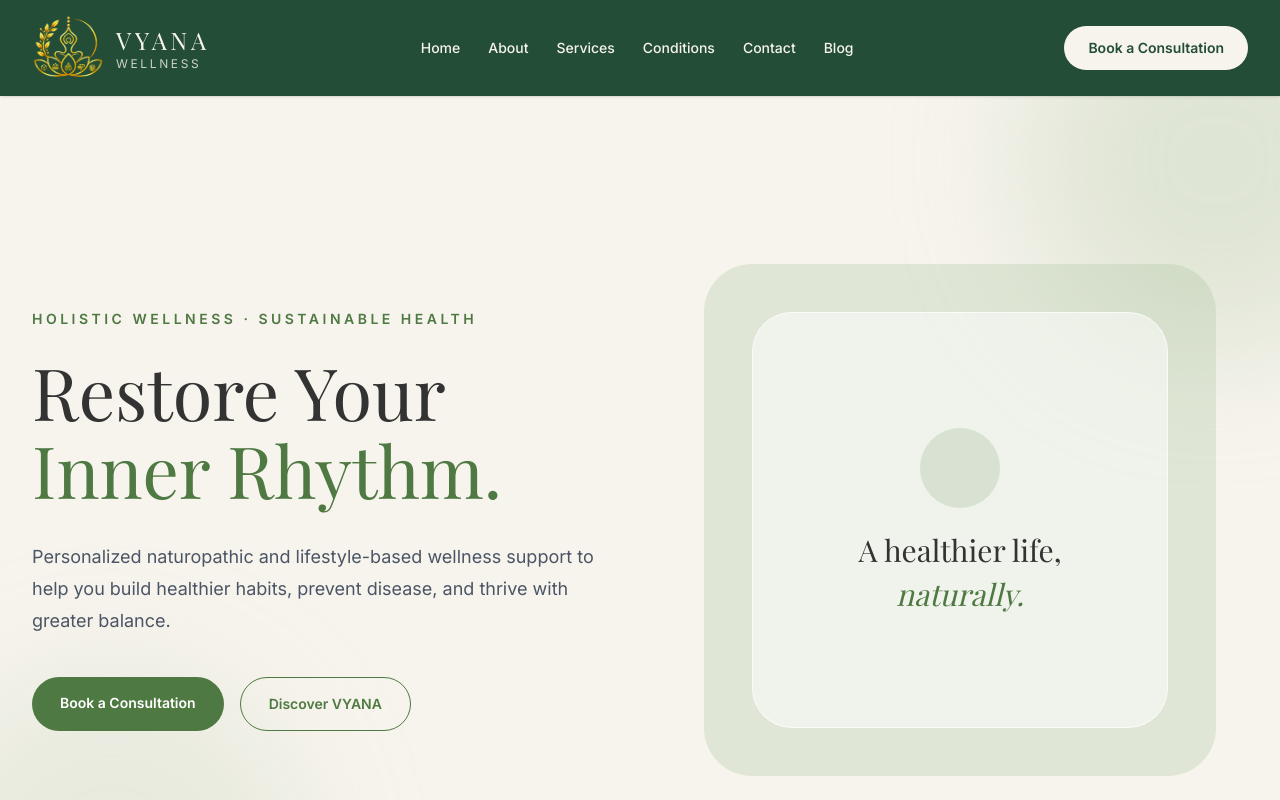
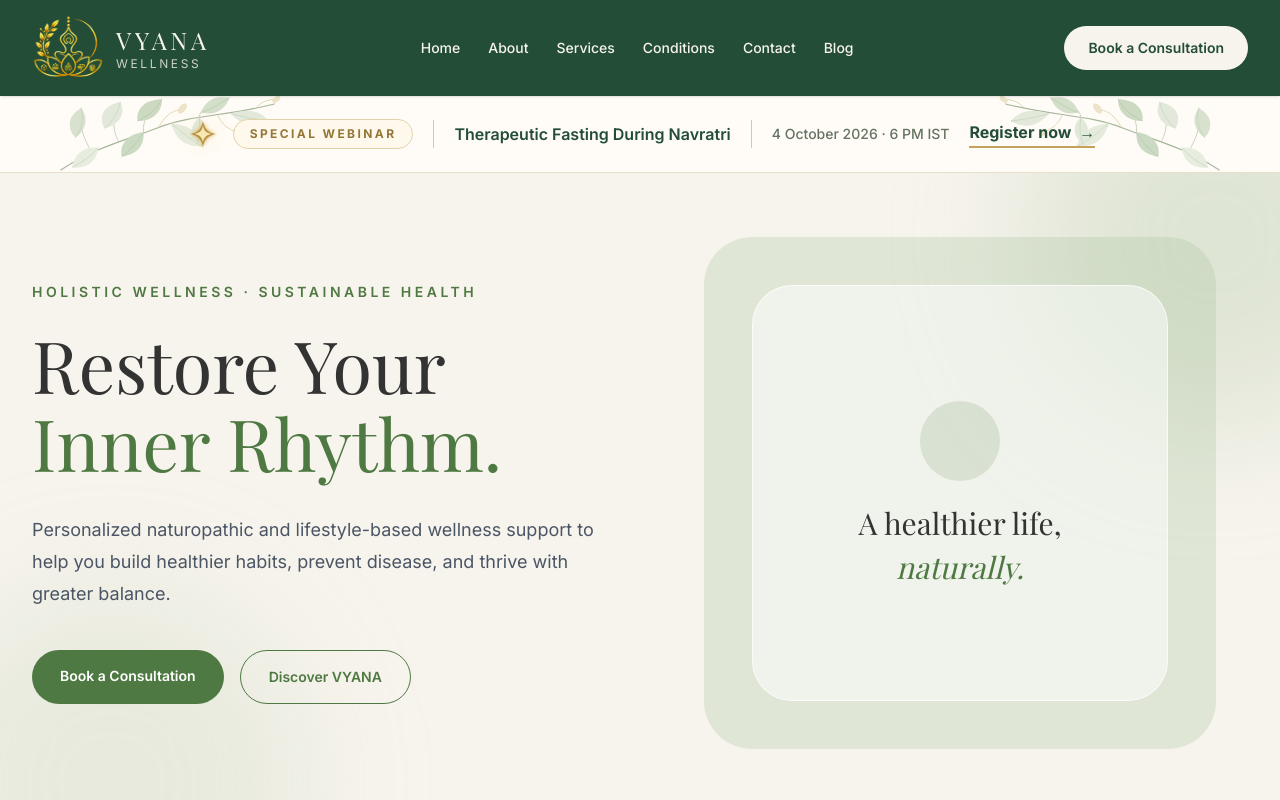
Before and after one commit to vyanaawellness/vyanaawellness-website, a Next.js app: page / in a window 1280 px wide. Shown: the top 800 px of the page. Built offline with nearby package versions, Linux system fonts and the light colour scheme; a web font is replaced by a local one.

Commit message:
Polish webinar announcement and homepage hero spacing

```diff
--- a/app/components/Hero.tsx
+++ b/app/components/Hero.tsx
@@ -1,11 +1,13 @@
 export default function Hero() {
   return (
-    <section className="relative flex min-h-screen items-center overflow-hidden bg-vyana-cream">
+    <section className="relative flex items-center overflow-hidden bg-vyana-cream">
       {/* Decorative background */}
-      <div className="absolute -right-32 -top-32 h-96 w-96 rounded-full bg-vyana-sage/30 blur-3xl" />
-      <div className="absolute -bottom-40 -left-20 h-96 w-96 rounded-full bg-vyana-sage/20 blur-3xl" />
+      <div className="pointer-events-none absolute -right-32 -top-32 h-96 w-96 rounded-full bg-vyana-sage/30 blur-3xl" />
 
-      <div className="relative mx-auto grid w-full max-w-7xl gap-16 px-6 pb-20 pt-36 lg:grid-cols-2 lg:px-8 lg:pb-24">
+      <div className="pointer-events-none absolute -bottom-40 -left-20 h-96 w-96 rounded-full bg-vyana-sage/20 blur-3xl" />
+
+      {/* Hero container: balanced top and bottom spacing */}
+      <div className="relative mx-auto grid w-full max-w-7xl items-center gap-12 px-6 py-12 sm:py-14 lg:grid-cols-2 lg:gap-16 lg:px-8 lg:py-16">
         {/* Hero Content */}
         <div className="flex flex-col justify-center">
           <p className="mb-6 text-sm font-semibold uppercase tracking-[0.25em] text-vyana-green">
@@ -14,7 +16,9 @@ export default function Hero() {
 
           <h1 className="max-w-3xl font-serif text-5xl leading-[1.08] text-vyana-dark sm:text-6xl lg:text-7xl">
             Restore Your
-            <span className="block text-vyana-green">Inner Rhythm.</span>
+            <span className="block text-vyana-green">
+              Inner Rhythm.
+            </span>
           </h1>
 
           <p className="mt-8 max-w-xl text-lg leading-8 text-gray-600">
@@ -25,7 +29,7 @@ export default function Hero() {
 
           <div className="mt-10 flex flex-col gap-4 sm:flex-row">
             <a
-              href="#book"
+              href="/book"
               className="rounded-full bg-vyana-green px-7 py-4 text-center text-sm font-semibold text-white transition hover:opacity-90"
             >
               Book a Consultation
--- a/app/page.tsx
+++ b/app/page.tsx
@@ -11,42 +11,384 @@ import BrandBanner from "./components/BrandBanner";
 import BookingCTA from "./components/BookingCTA";
 import Footer from "./components/Footer";
 
+function BotanicalBranch({ right = false }: { right?: boolean }) {
+  return (
+    <svg
+      aria-hidden="true"
+      viewBox="0 0 390 115"
+      fill="none"
+      className={`pointer-events-none absolute bottom-0 hidden h-full w-[390px] lg:block ${
+        right ? "right-0 -scale-x-100" : "left-0"
+      }`}
+    >
+      <g opacity="0.72">
+        <path
+          d="M-8 112C42 78 91 67 139 48C190 28 241 31 315 12"
+          stroke="#829A76"
+          strokeWidth="1.7"
+          strokeLinecap="round"
+        />
+
+        <path
+          d="M38 84C27 64 18 44 23 18"
+          stroke="#9CAE8C"
+          strokeWidth="1.1"
+        />
+        <path
+          d="M79 68C69 49 70 31 82 9"
+          stroke="#9CAE8C"
+          strokeWidth="1.1"
+        />
+        <path
+          d="M117 55C115 35 127 20 145 5"
+          stroke="#9CAE8C"
+          strokeWidth="1.1"
+        />
+        <path
+          d="M160 42C164 58 181 70 207 76"
+          stroke="#9CAE8C"
+          strokeWidth="1.1"
+        />
+        <path
+          d="M201 32C205 15 222 7 247 3"
+          stroke="#9CAE8C"
+          strokeWidth="1.1"
+        />
+        <path
+          d="M250 27C265 39 284 42 307 38"
+          stroke="#9CAE8C"
+          strokeWidth="1.1"
+        />
+
+        <path
+          d="M23 18C3 29 0 47 14 63C31 50 34 34 23 18Z"
+          fill="#C8D8BF"
+        />
+        <path
+          d="M23 18C27 37 24 50 14 63"
+          stroke="#A6B99A"
+          strokeWidth="0.8"
+        />
+
+        <path
+          d="M82 9C57 13 48 31 58 49C80 44 91 27 82 9Z"
+          fill="#D7E3D0"
+        />
+        <path
+          d="M82 9C78 25 71 39 58 49"
+          stroke="#A6B99A"
+          strokeWidth="0.8"
+        />
+
+        <path
+          d="M145 5C120 5 105 19 108 38C131 38 145 25 145 5Z"
+          fill="#B9CDAF"
+        />
+        <path
+          d="M145 5C137 19 125 30 108 38"
+          stroke="#92A887"
+          strokeWidth="0.8"
+        />
+
+        <path
+          d="M160 42C164 65 181 78 207 76C203 56 186 43 160 42Z"
+          fill="#DCE7D5"
+        />
+        <path
+          d="M160 42C177 57 192 69 207 76"
+          stroke="#A6B99A"
+          strokeWidth="0.8"
+        />
+
+        <path
+          d="M247 3C224 -2 209 8 205 25C225 31 241 20 247 3Z"
+          fill="#C4D5BA"
+        />
+        <path
+          d="M247 3C230 13 217 21 205 25"
+          stroke="#91A786"
+          strokeWidth="0.8"
+        />
+
+        <path
+          d="M250 27C265 45 284 51 307 38C294 22 275 18 250 27Z"
+          fill="#D7E3D0"
+        />
+        <path
+          d="M250 27C270 32 290 36 307 38"
+          stroke="#A6B99A"
+          strokeWidth="0.8"
+        />
+
+        <path
+          d="M49 78C27 76 12 87 9 108C32 111 46 99 49 78Z"
+          fill="#DDE8D7"
+        />
+        <path
+          d="M49 78C37 91 24 101 9 108"
+          stroke="#A6B99A"
+          strokeWidth="0.8"
+        />
+
+        <path
+          d="M117 55C94 57 80 73 84 92C107 89 119 75 117 55Z"
+          fill="#B8CDAE"
+        />
+        <path
+          d="M117 55C108 70 97 83 84 92"
+          stroke="#91A786"
+          strokeWidth="0.8"
+        />
+
+        <path
+          d="M201 32C188 44 186 60 197 73C213 62 216 45 201 32Z"
+          fill="#D8E3D0"
+        />
+        <path
+          d="M201 32C204 48 203 61 197 73"
+          stroke="#A6B99A"
+          strokeWidth="0.8"
+        />
+
+        <path
+          d="M140 48C148 31 160 22 175 20"
+          stroke="#C4AE78"
+          strokeWidth="1"
+        />
+        <ellipse
+          cx="176"
+          cy="19"
+          rx="5"
+          ry="9"
+          transform="rotate(38 176 19)"
+          fill="#E7DAB7"
+        />
+
+        <path
+          d="M230 30C236 43 245 50 257 54"
+          stroke="#C4AE78"
+          strokeWidth="1"
+        />
+        <ellipse
+          cx="258"
+          cy="55"
+          rx="4"
+          ry="7"
+          transform="rotate(-45 258 55)"
+          fill="#E7DAB7"
+        />
+
+        <path
+          d="M286 20C294 9 305 5 317 5"
+          stroke="#C4AE78"
+          strokeWidth="1"
+        />
+        <ellipse
+          cx="318"
+          cy="5"
+          rx="4"
+          ry="7"
+          transform="rotate(55 318 5)"
+          fill="#E7DAB7"
+        />
+      </g>
+    </svg>
+  );
+}
+
+function AnimatedWebinarStar() {
+  return (
+    <span
+      aria-hidden="true"
+      className="relative flex h-9 w-9 shrink-0 items-center justify-center"
+    >
+      {/* SOFT GOLDEN HALO */}
+      <span className="webinar-star-halo absolute inset-0 rounded-full bg-[#F2D88D]/45 blur-md" />
+
+      {/* EXPANDING LIGHT RING */}
+      <span className="webinar-star-ring absolute inset-[5px] rounded-full border border-[#D5AA4D]/60" />
+
+      {/* MAIN FOUR-POINT STAR */}
+      <svg
+        viewBox="0 0 40 40"
+        fill="none"
+        className="webinar-star-core relative z-10 h-7 w-7"
+      >
+        <path
+          d="M20 2C22.8 13.5 26.5 17.2 38 20C26.5 22.8 22.8 26.5 20 38C17.2 26.5 13.5 22.8 2 20C13.5 17.2 17.2 13.5 20 2Z"
+          fill="#B58C37"
+        />
+
+        <path
+          d="M20 8C21.8 15.7 24.3 18.2 32 20C24.3 21.8 21.8 24.3 20 32C18.2 24.3 15.7 21.8 8 20C15.7 18.2 18.2 15.7 20 8Z"
+          fill="#F8E8B6"
+        />
+      </svg>
+
+      {/* FINE VERTICAL LIGHT RAY */}
+      <span className="webinar-star-ray absolute left-1/2 top-1/2 h-12 w-px -translate-x-1/2 -translate-y-1/2 bg-gradient-to-b from-transparent via-[#D6AE52] to-transparent" />
+
+      {/* FINE HORIZONTAL LIGHT RAY */}
+      <span className="webinar-star-ray absolute left-1/2 top-1/2 h-px w-12 -translate-x-1/2 -translate-y-1/2 bg-gradient-to-r from-transparent via-[#D6AE52] to-transparent" />
+
+      <style>{`
+        @keyframes webinarStarGlow {
+          0%, 100% {
+            opacity: 0.2;
+            transform: scale(0.65);
+          }
+
+          20% {
+            opacity: 0.9;
+            transform: scale(1.1);
+          }
+
+          38% {
+            opacity: 0.3;
+            transform: scale(0.8);
+          }
+
+          55% {
+            opacity: 0.15;
+            transform: scale(0.65);
+          }
+        }
+
+        @keyframes webinarStarPulse {
+          0%, 100% {
+            transform: scale(0.85);
+            filter: drop-shadow(0 0 0px #D6AE52);
+          }
+
+          20% {
+            transform: scale(1.22);
+            filter: drop-shadow(0 0 7px #D6AE52);
+          }
+
+          38% {
+            transform: scale(1);
+            filter: drop-shadow(0 0 2px #D6AE52);
+          }
+
+          55% {
+            transform: scale(0.85);
+            filter: drop-shadow(0 0 0px #D6AE52);
+          }
+        }
+
+        @keyframes webinarStarRing {
+          0% {
+            opacity: 0;
+            transform: scale(0.4);
+          }
+
+          15% {
+            opacity: 0.7;
+          }
+
+          45%, 100% {
+            opacity: 0;
+            transform: scale(1.7);
+          }
+        }
+
+        @keyframes webinarStarRay {
+          0%, 100% {
+            opacity: 0;
+          }
+
+          15%, 25% {
+            opacity: 0.85;
+          }
+
+          45% {
+            opacity: 0;
+          }
+        }
+
+        /* FASTER ANIMATION: 2 SECONDS */
+        .webinar-star-halo {
+          animation: webinarStarGlow 2s ease-in-out infinite;
+        }
+
+        .webinar-star-core {
+          animation: webinarStarPulse 2s ease-in-out infinite;
+        }
+
+        .webinar-star-ring {
+          animation: webinarStarRing 2s ease-out infinite;
+        }
+
+        .webinar-star-ray {
+          animation: webinarStarRay 2s ease-in-out infinite;
+        }
+
+        @media (prefers-reduced-motion: reduce) {
+          .webinar-star-halo,
+          .webinar-star-core,
+          .webinar-star-ring,
+          .webinar-star-ray {
+            animation: none !important;
+          }
+        }
+      `}</style>
+    </span>
+  );
+}
+
 export default function Home() {
   return (
-    <main>
+    <main className="min-h-screen bg-[#FFFCF7]">
       <Header />
-
-      <Hero />
 
       {/* NAVRATRI WEBINAR ANNOUNCEMENT */}
       <section
         aria-label="Upcoming Navratri webinar"
-        className="border-y border-[#D9BD78]/30 bg-[#234D36] px-5 py-5 text-center sm:px-8"
+        className="relative isolate overflow-hidden border-b border-[#E8DFC8] bg-[#FFFCF7]"
       >
-        <div className="mx-auto flex max-w-6xl flex-col items-center justify-center gap-3 sm:flex-row sm:flex-wrap sm:gap-x-5">
-          <span className="rounded-full border border-[#D9BD78]/60 px-3 py-1 text-[10px] font-bold uppercase tracking-[0.18em] text-[#D9BD78]">
-            Upcoming Webinar
-          </span>
+        <BotanicalBranch />
 
-          <p className="text-sm leading-6 text-white sm:text-base">
+        <BotanicalBranch right />
+
+        <div className="relative z-10 mx-auto flex max-w-7xl flex-col items-center justify-center gap-2 px-4 py-3 text-center sm:flex-row sm:flex-wrap sm:gap-x-5 sm:gap-y-2 sm:px-8 lg:min-h-[76px] lg:py-3">
+          {/* ANIMATED STAR + WEBINAR BADGE */}
+          <div className="flex shrink-0 items-center gap-3">
+            <AnimatedWebinarStar />
+
+            <span className="rounded-full border border-[#E5D3A8] bg-[#FFF9ED] px-4 py-1.5 text-[10px] font-bold uppercase tracking-[0.2em] text-[#947638] sm:text-xs">
+              Special Webinar
+            </span>
+          </div>
+
+          <span className="hidden h-7 w-px bg-[#D9C7A2] lg:block" />
+
+          <p className="text-sm font-semibold leading-6 text-[#234D36] sm:text-base">
             Therapeutic Fasting During Navratri
-            <span className="mx-2 hidden text-[#D9BD78] sm:inline">
-              |
-            </span>
-            <span className="block text-white/80 sm:inline">
-              4 October 2026 · 6:00 PM IST
-            </span>
+          </p>
+
+          <span className="hidden h-7 w-px bg-[#D9C7A2] lg:block" />
+
+          <p className="text-xs font-medium leading-6 text-[#647461] sm:text-sm">
+            4 October 2026 · 6 PM IST
           </p>
 
           <Link
             href="/webinar/navratri-2026#register"
-            className="inline-flex items-center gap-2 text-sm font-semibold text-[#D9BD78] underline decoration-[#D9BD78]/50 underline-offset-4 transition hover:text-white"
+            className="group inline-flex shrink-0 items-center gap-2 border-b-2 border-[#C5A25B] pb-0.5 text-sm font-bold text-[#234D36] transition hover:border-[#234D36] hover:text-[#4F7942] sm:text-base"
           >
-            Register Now
-            <span aria-hidden="true">→</span>
+            Register now
+
+            <span
+              aria-hidden="true"
+              className="transition-transform group-hover:translate-x-1"
+            >
+              →
+            </span>
           </Link>
         </div>
       </section>
+
+      <Hero />
 
       <Pillars />
 
```
